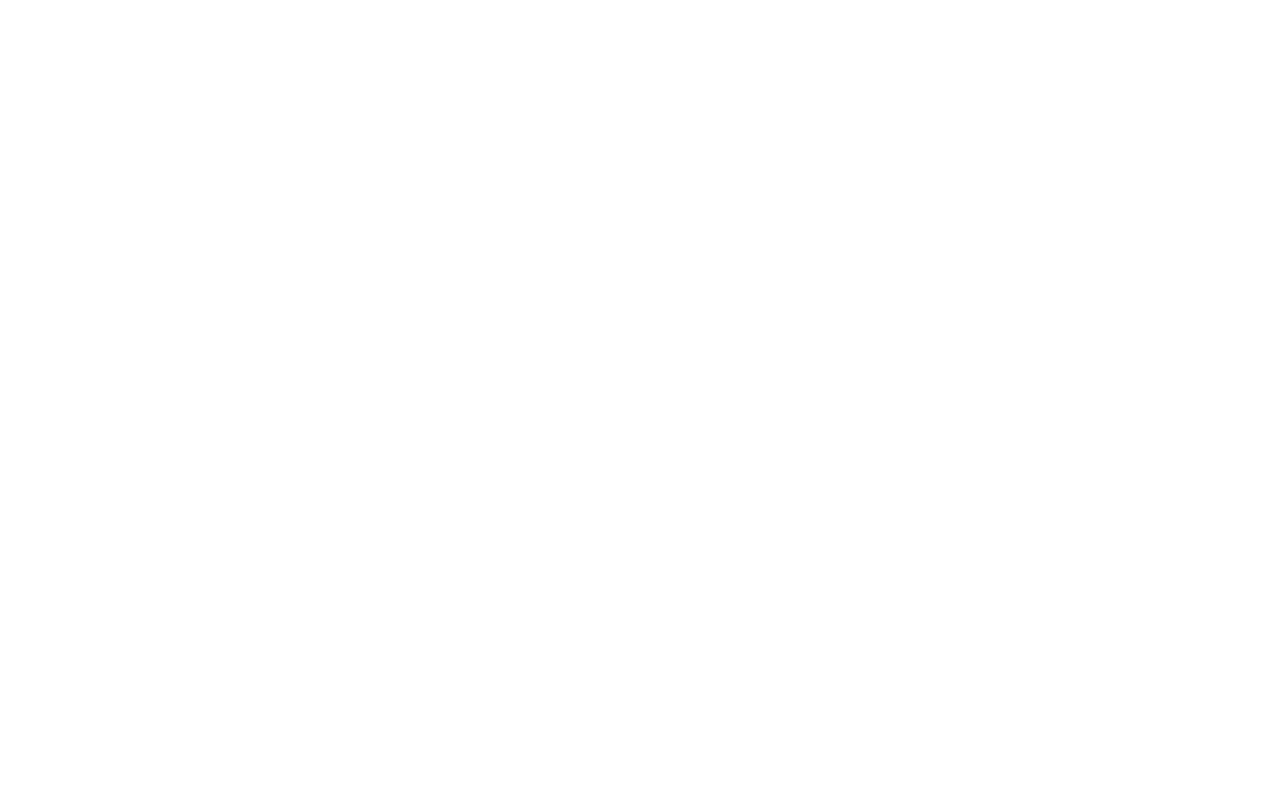
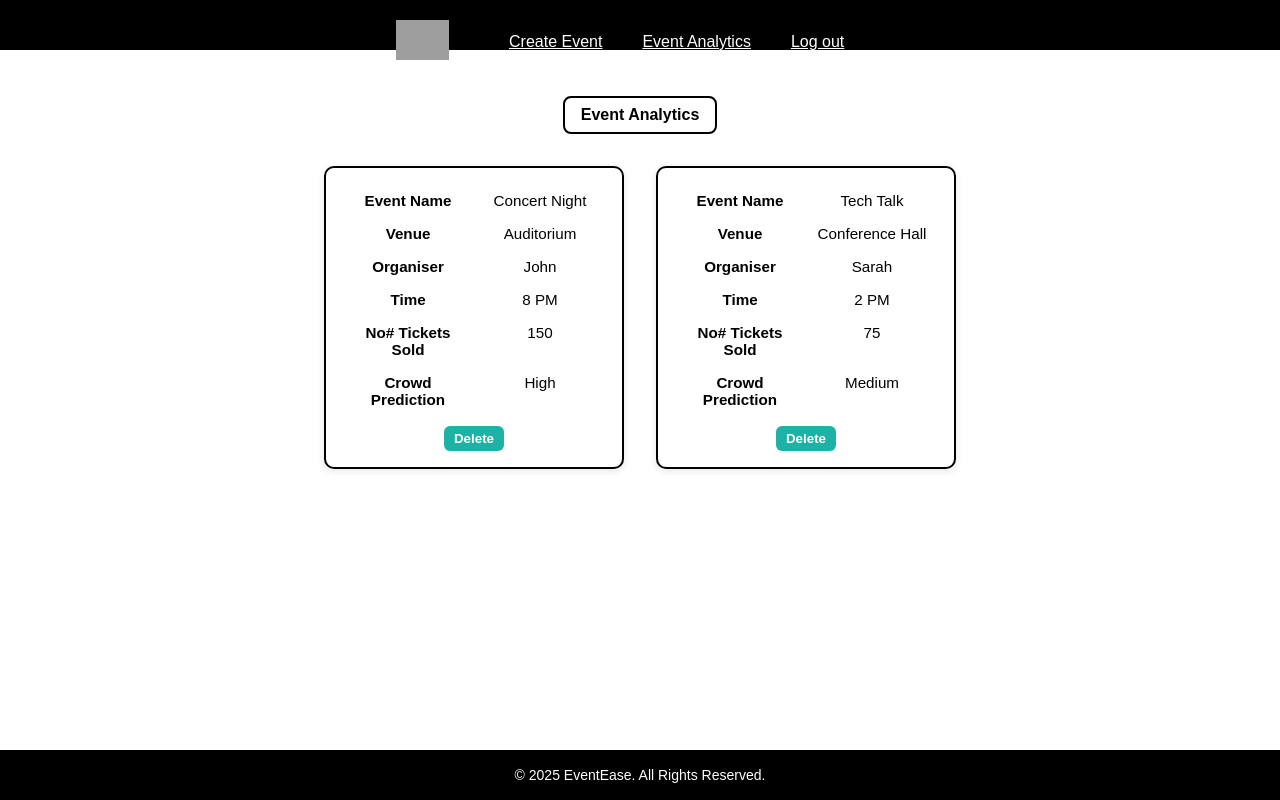
Before and after one commit to USC-EventEase/FrontEnd, a React (Create React App) app in the folder eventfe/: page /admin/analytics in a window 1280 px wide. Before the commit this address had no page. Built offline with nearby package versions, Linux system fonts and the light colour scheme; grey boxes are pictures that could not be loaded.

Commit message:
feat(admin): add Event Analytics page

```diff
--- a/eventfe/package.json
+++ b/eventfe/package.json
@@ -12,6 +12,7 @@
     "react": "^19.0.0",
     "react-dom": "^19.0.0",
     "react-hook-form": "^7.54.2",
+    "react-qr-scanner": "^1.0.0-alpha.11",
     "react-router-dom": "^7.3.0",
     "react-scripts": "5.0.1",
     "web-vitals": "^2.1.4"
--- a/eventfe/src/App.js
+++ b/eventfe/src/App.js
@@ -1,20 +1,20 @@
-import logo from './logo.svg';
-import './App.css';
-import { BrowserRouter as Router, Routes, Route } from "react-router-dom"
-import React, { useState, useEffect } from 'react';
-import Navbar from './navbar/navbar';
-import Login from './login/Login';
-import Signup from './login/Signup';
-import { FormProviderLogin } from './login/FormContextLogin';
-import { FormProviderSignup } from './login/FormContextSignup.jsx';
-import Events from './events/Events.jsx'; // Adjust the path as per your project structure
-import EventPage from './eventDetails/EventPage.js'; // Import the EventPage component
-import MyTickets from './MyTickets/MyTickets.js';
-import Footer from './footer/footer.js';
+import logo from "./logo.svg";
+import "./App.css";
+import { BrowserRouter as Router, Routes, Route } from "react-router-dom";
+import React, { useState, useEffect } from "react";
+import Navbar from "./navbar/navbar";
+import Login from "./login/Login";
+import Signup from "./login/Signup";
+import { FormProviderLogin } from "./login/FormContextLogin";
+import { FormProviderSignup } from "./login/FormContextSignup.jsx";
+import Events from "./events/Events.jsx"; // Adjust the path as per your project structure
+import EventPage from "./eventDetails/EventPage.js"; // Import the EventPage component
+import MyTickets from "./MyTickets/MyTickets.js";
+import Footer from "./footer/footer.js";
 import Home from "./home/Home";
 import Create_Event from "./Admin/create_event.js";
-import Admin_Navbar from './admin_navbar/admin_navbar.js';
-
+import Admin_Navbar from "./admin_navbar/admin_navbar.js";
+import EventAnalytics from "./eventAnalytics/EventAnalytics";
 
 function App() {
   const [tickets, setTickets] = useState([]); // Store registered tickets globally
@@ -24,13 +24,65 @@
         <FormProviderSignup>
           <Router>
             <Routes>
-                  <Route path='/' element={<Login />} />
-                  <Route path='/signup' element={<Signup />} />
-                  <Route path='/home' element={<><Navbar /><Home /> <Footer/></>} />
-                  <Route path='/events' element={<><Navbar/><Events/><Footer/></>}/>
-                  <Route path='/event/:id' element={<><Navbar /><EventPage setTickets={setTickets} /><Footer/></>} />
-                  <Route path='/myTickets' element={<><Navbar /><MyTickets tickets={tickets} /><Footer/></>} />
-                  <Route path='/create_event' element={<><Admin_Navbar /><Create_Event /> <Footer/></>} />
+              <Route path="/" element={<Login />} />
+              <Route path="/signup" element={<Signup />} />
+              <Route
+                path="/home"
+                element={
+                  <>
+                    <Navbar />
+                    <Home /> <Footer />
+                  </>
+                }
+              />
+              <Route
+                path="/events"
+                element={
+                  <>
+                    <Navbar />
+                    <Events />
+                    <Footer />
+                  </>
+                }
+              />
+              <Route
+                path="/event/:id"
+                element={
+                  <>
+                    <Navbar />
+                    <EventPage setTickets={setTickets} />
+                    <Footer />
+                  </>
+                }
+              />
+              <Route
+                path="/myTickets"
+                element={
+                  <>
+                    <Navbar />
+                    <MyTickets tickets={tickets} />
+                    <Footer />
+                  </>
+                }
+              />
+              <Route
+                path="/create_event"
+                element={
+                  <>
+                    <Admin_Navbar />
+                    <Create_Event /> <Footer />
+                  </>
+                }
+              />
+              <Route
+                path="/admin/analytics"
+                element={
+                  <>
+                    <Admin_Navbar />
+                    <EventAnalytics /> <Footer />
+                  </>
+                }
+              />
             </Routes>
           </Router>
         </FormProviderSignup>
--- a/eventfe/src/admin_navbar/admin_navbar.js
+++ b/eventfe/src/admin_navbar/admin_navbar.js
@@ -21,6 +21,12 @@
             <li>
               <Link to="/create_event">Create Event</Link>
             </li>
+            <li>
+              <Link to="/admin/analytics">Event Analytics</Link>
+            </li>
+            <li>
+              <Link to="/">Log out</Link>
+            </li>
           </ul>
         </nav>
       </header>
--- /dev/null
+++ b/eventfe/src/eventAnalytics/EventAnalytics.css
@@ -0,0 +1,64 @@
+.event-analytics-container {
+  display: flex;
+  flex-direction: column;
+  align-items: center;
+  padding: 2rem;
+  padding-top: 6rem;
+}
+
+.event-analytics-title {
+  border: 2px solid black;
+  padding: 0.5rem 1rem;
+  border-radius: 8px;
+  margin-bottom: 2rem;
+  font-weight: 600;
+}
+
+.event-cards-wrapper {
+  display: flex;
+  flex-wrap: wrap;
+  gap: 2rem;
+  justify-content: center;
+}
+
+.event-card {
+  border: 2px solid black;
+  padding: 1rem;
+  width: 300px;
+  border-radius: 10px;
+}
+
+.event-card table {
+  width: 100%;
+  border-collapse: collapse;
+}
+
+.event-card td {
+  padding: 0.5rem;
+  vertical-align: top;
+  font-size: 0.95rem;
+}
+
+.event-card tr td:first-child {
+  font-weight: bold;
+  width: 50%;
+}
+
+.delete-button {
+  margin-top: 1rem;
+  display: block;
+  margin-left: auto;
+  margin-right: auto;
+  background-color: #f87171; /* Tailwind red-400 */
+  color: white;
+  padding: 0.5rem 1rem;
+  border-radius: 6px;
+  font-weight: 600;
+  border: none;
+  cursor: pointer;
+  transition: background-color 0.2s ease;
+}
+
+.delete-button:hover {
+  background-color: #ef4444; /* Tailwind red-500 */
+}
--- /dev/null
+++ b/eventfe/src/eventAnalytics/EventAnalytics.jsx
@@ -0,0 +1,66 @@
+import React from "react";
+import "./EventAnalytics.css";
+
+const events = [
+  {
+    name: "Concert Night",
+    venue: "Auditorium",
+    organiser: "John",
+    time: "8 PM",
+    ticketsSold: 150,
+    crowdPrediction: "High",
+  },
+  {
+    name: "Tech Talk",
+    venue: "Conference Hall",
+    organiser: "Sarah",
+    time: "2 PM",
+    ticketsSold: 75,
+    crowdPrediction: "Medium",
+  },
+];
+
+const EventAnalytics = () => {
+  return (
+    <div className="event-analytics-container">
+      <div className="event-analytics-title">Event Analytics</div>
+      <div className="event-cards-wrapper">
+        {events.map((event, idx) => (
+          <div key={idx} className="event-card">
+            <table>
+              <tbody>
+                <tr>
+                  <td>Event Name</td>
+                  <td>{event.name}</td>
+                </tr>
+                <tr>
+                  <td>Venue</td>
+                  <td>{event.venue}</td>
+                </tr>
+                <tr>
+                  <td>Organiser</td>
+                  <td>{event.organiser}</td>
+                </tr>
+                <tr>
+                  <td>Time</td>
+                  <td>{event.time}</td>
+                </tr>
+                <tr>
+                  <td>No# Tickets Sold</td>
+                  <td>{event.ticketsSold}</td>
+                </tr>
+                <tr>
+                  <td>Crowd Prediction</td>
+                  <td>{event.crowdPrediction}</td>
+                </tr>
+              </tbody>
+            </table>
+            <button className="delete-button">Delete</button>
+          </div>
+        ))}
+      </div>
+    </div>
+  );
+};
+
+export default EventAnalytics;
--- a/eventfe/src/events/events.css
+++ b/eventfe/src/events/events.css
@@ -1,10 +1,11 @@
 body {
-  padding-bottom: 50px;  /* Adjust based on the footer height */
+  padding-bottom: 50px; /* Adjust based on the footer height */
   padding-top: 50px;
 }
 
 .events-container {
   padding: 2rem;
+  padding-top: 4rem;
 }
 
 .events-grid {
@@ -53,3 +54,7 @@
 .book-button:hover {
   background-color: #178f82;
 }
+.events-container h1 {
+  text-align: center;
+  padding: 15px;
+}
--- a/eventfe/src/navbar/navbar.jsx
+++ b/eventfe/src/navbar/navbar.jsx
@@ -27,6 +27,9 @@
             <li>
               <Link to="/myTickets">My Tickets</Link>
             </li>
+            <li>
+              <Link to="/">Log out</Link>
+            </li>
           </ul>
         </nav>
       </header>
```
Also changed, not shown: 2 other files (tests, documents, lock files or other folders). Lines whose indentation alone changed are shown as unchanged.
